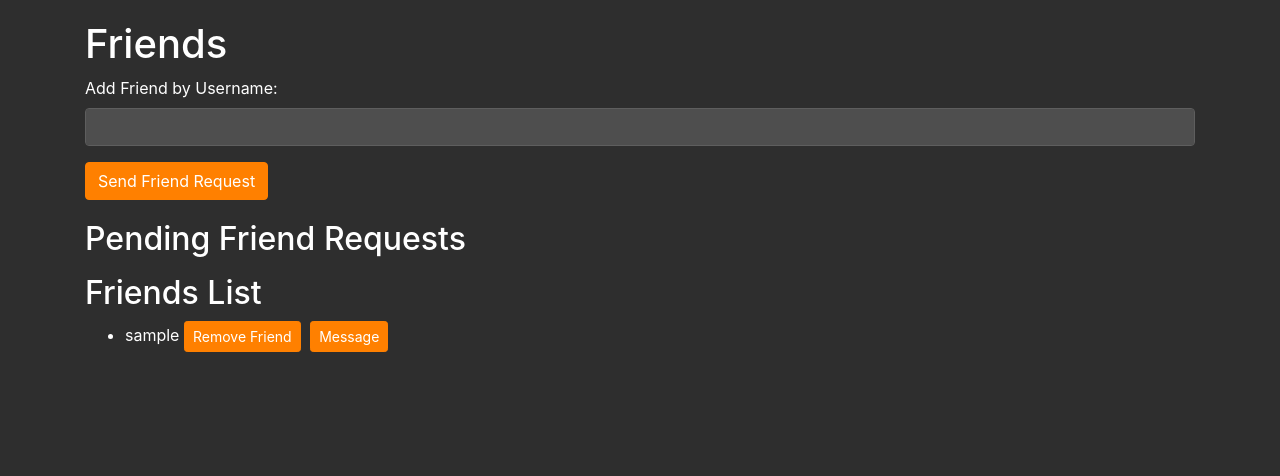
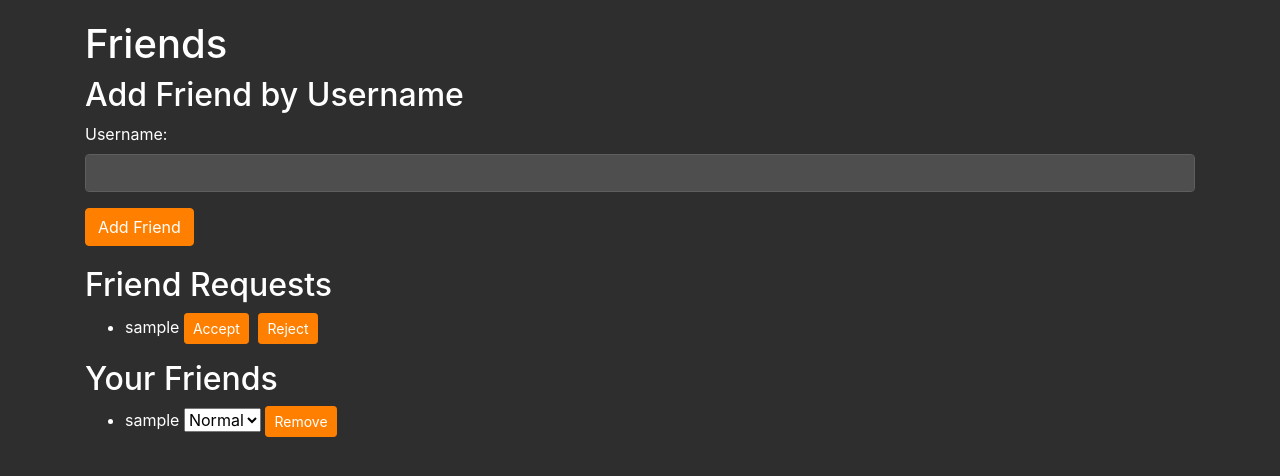
Before and after one commit to jcacc2002/PHP-Synoptic, a PHP site: page /friends.php in a window 1280 px wide. Shown: the part 56-532 px from the top of the page. Run offline with PHP 8.4, Linux system fonts and the light colour scheme; the visitor is signed in with stand-in values (Sample User, id 1); tables that the repository leaves empty or names only in its code hold one stand-in row (values such as "Sample post"); some libraries are stand-ins or nearby versions.

Commit message:
Friendship Statuses
+ Users can now change the status of their friendships! (Extra CRUD points :pizza: )

```diff
--- a/friends.php
+++ b/friends.php
@@ -14,64 +14,99 @@ $result = mysqli_query($conn, $query);
 $user = mysqli_fetch_assoc($result);
 $user_id = $user['user_id'];
 
-// Handle friend request form submission
-if ($_SERVER["REQUEST_METHOD"] == "POST" && isset($_POST['friend_username'])) {
-    $friend_username = $_POST['friend_username'];
+// Handle friend request acceptance
+if ($_SERVER["REQUEST_METHOD"] == "POST" && isset($_POST['accept_friend_id'])) {
+    $friend_id = $_POST['accept_friend_id'];
+    $query = "INSERT INTO friends (user_id, friend_id) VALUES ('$user_id', '$friend_id'), ('$friend_id', '$user_id')";
+    mysqli_query($conn, $query);
+    $query = "DELETE FROM friend_requests WHERE (sender_id='$friend_id' AND receiver_id='$user_id') OR (sender_id='$user_id' AND receiver_id='$friend_id')";
+    mysqli_query($conn, $query);
+}
+
+// Handle friend request rejection
+if ($_SERVER["REQUEST_METHOD"] == "POST" && isset($_POST['reject_friend_id'])) {
+    $friend_id = $_POST['reject_friend_id'];
+    $query = "DELETE FROM friend_requests WHERE (sender_id='$friend_id' AND receiver_id='$user_id') OR (sender_id='$user_id' AND receiver_id='$friend_id')";
+    mysqli_query($conn, $query);
+}
+
+// Handle adding friend by username
+if ($_SERVER["REQUEST_METHOD"] == "POST" && isset($_POST['add_friend_username'])) {
+    $friend_username = mysqli_real_escape_string($conn, $_POST['add_friend_username']);
     $query = "SELECT user_id FROM users WHERE username='$friend_username'";
     $result = mysqli_query($conn, $query);
 
-    if (mysqli_num_rows($result) == 1) {
+    if (mysqli_num_rows($result) > 0) {
         $friend = mysqli_fetch_assoc($result);
         $friend_id = $friend['user_id'];
 
-        // Insert friend request
         $query = "INSERT INTO friend_requests (sender_id, receiver_id) VALUES ('$user_id', '$friend_id')";
         mysqli_query($conn, $query);
-        echo "Friend request sent!";
     } else {
-        echo "User not found!";
+        echo "<p>User not found.</p>";
     }
 }
 
 // Fetch friend requests
-$query = "SELECT fr.request_id, u.username FROM friend_requests fr JOIN users u ON fr.sender_id = u.user_id WHERE fr.receiver_id='$user_id' AND fr.status='pending'";
+$query = "SELECT fr.sender_id, u.username
+          FROM friend_requests fr
+          JOIN users u ON fr.sender_id = u.user_id
+          WHERE fr.receiver_id = '$user_id'";
 $friend_requests = mysqli_query($conn, $query);
 
-// Fetch friends
-$query = "SELECT u.user_id, u.username FROM friends f JOIN users u ON f.friend_id = u.user_id WHERE f.user_id='$user_id'";
+// Fetch friends and their statuses
+$query = "SELECT f.friend_id, u.username, f.status
+          FROM friends f
+          JOIN users u ON f.friend_id = u.user_id
+          WHERE f.user_id = '$user_id'";
 $friends = mysqli_query($conn, $query);
 ?>
 
 <div class="container">
     <h1>Friends</h1>
 
-    <!-- Send Friend Request Form -->
+    <h2>Add Friend by Username</h2>
     <form method="POST" action="friends.php">
         <div class="form-group">
-            <label for="friend_username">Add Friend by Username:</label>
-            <input type="text" class="form-control" id="friend_username" name="friend_username" required>
+            <label for="add_friend_username">Username:</label>
+            <input type="text" class="form-control" id="add_friend_username" name="add_friend_username" required>
         </div>
-        <button type="submit" class="btn btn-primary">Send Friend Request</button>
+        <button type="submit" class="btn btn-primary">Add Friend</button>
     </form>
 
-    <h2>Pending Friend Requests</h2>
+    <h2>Friend Requests</h2>
     <ul>
         <?php while ($request = mysqli_fetch_assoc($friend_requests)): ?>
             <li>
-                <?php echo $request['username']; ?>
-                <a href="handlers/friend_request_handler.php?action=accept&request_id=<?php echo $request['request_id']; ?>" class="btn btn-success btn-sm">Accept</a>
-                <a href="handlers/friend_request_handler.php?action=decline&request_id=<?php echo $request['request_id']; ?>" class="btn btn-danger btn-sm">Decline</a>
+                <?php echo htmlspecialchars($request['username']); ?>
+                <form method="POST" action="friends.php" style="display:inline;">
+                    <input type="hidden" name="accept_friend_id" value="<?php echo $request['sender_id']; ?>">
+                    <button type="submit" class="btn btn-primary btn-sm">Accept</button>
+                </form>
+                <form method="POST" action="friends.php" style="display:inline;">
+                    <input type="hidden" name="reject_friend_id" value="<?php echo $request['sender_id']; ?>">
+                    <button type="submit" class="btn btn-danger btn-sm">Reject</button>
+                </form>
             </li>
         <?php endwhile; ?>
     </ul>
 
-    <h2>Friends List</h2>
+    <h2>Your Friends</h2>
     <ul>
         <?php while ($friend = mysqli_fetch_assoc($friends)): ?>
             <li>
-                <?php echo $friend['username']; ?>
-                <a href="handlers/remove_friend_handler.php?friend_id=<?php echo $friend['user_id']; ?>" class="btn btn-danger btn-sm">Remove Friend</a>
-                <a href="message.php?friend_id=<?php echo $friend['user_id']; ?>" class="btn btn-primary btn-sm">Message</a>
+                <?php echo htmlspecialchars($friend['username']); ?>
+                <form method="POST" action="handlers/update_friend_status.php" style="display:inline;">
+                    <input type="hidden" name="friend_id" value="<?php echo $friend['friend_id']; ?>">
+                    <select name="status" onchange="this.form.submit()">
+                        <option value="normal" <?php if ($friend['status'] == 'normal') echo 'selected'; ?>>Normal</option>
+                        <option value="best" <?php if ($friend['status'] == 'best') echo 'selected'; ?>>Best</option>
+                    </select>
+                </form>
+                <form method="POST" action="handlers/remove_friend_handler.php" style="display:inline;">
+                    <input type="hidden" name="friend_id" value="<?php echo $friend['friend_id']; ?>">
+                    <button type="submit" class="btn btn-danger btn-sm" onclick="return confirm('Are you sure you want to remove this friend?');">Remove</button>
+                </form>
             </li>
         <?php endwhile; ?>
     </ul>
```
Also changed, not shown: handlers/update_friend_status.php (added, +31 -0 lines).
